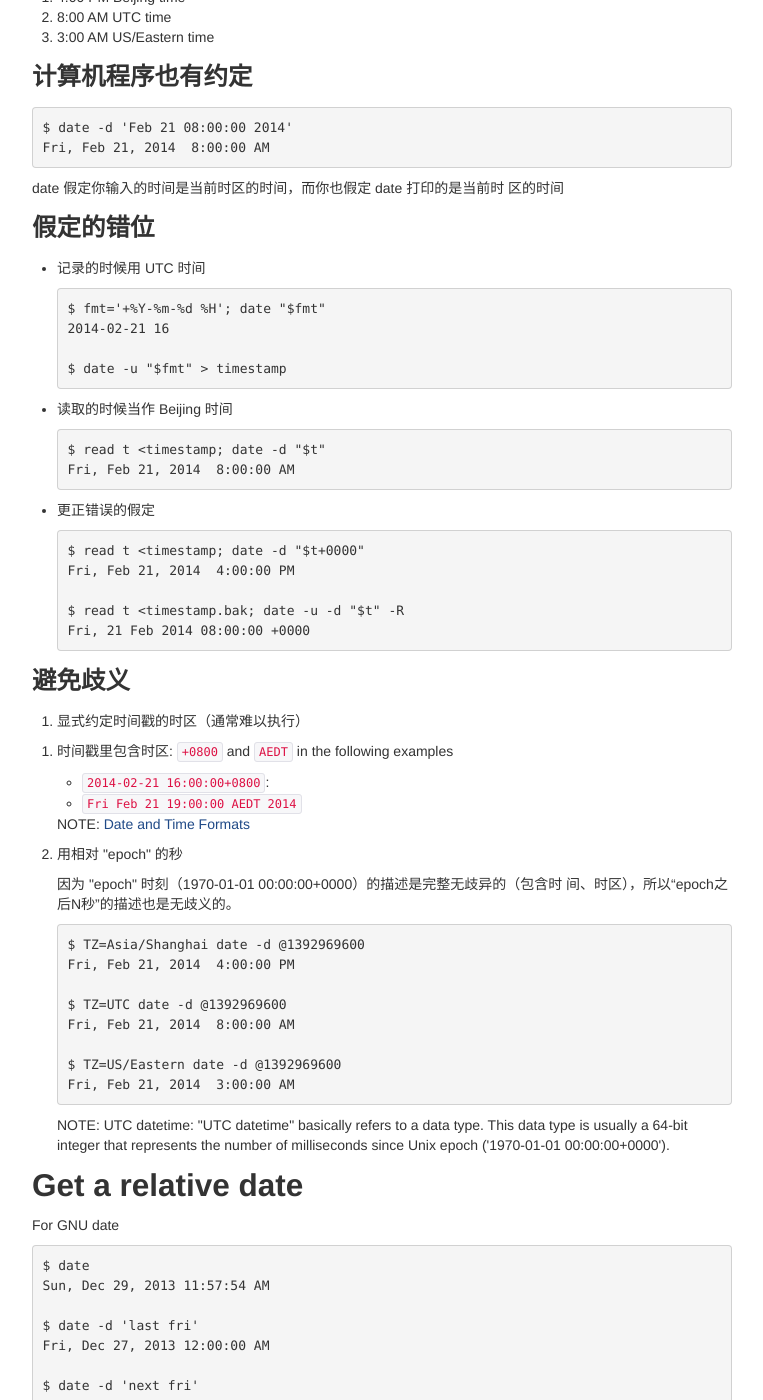
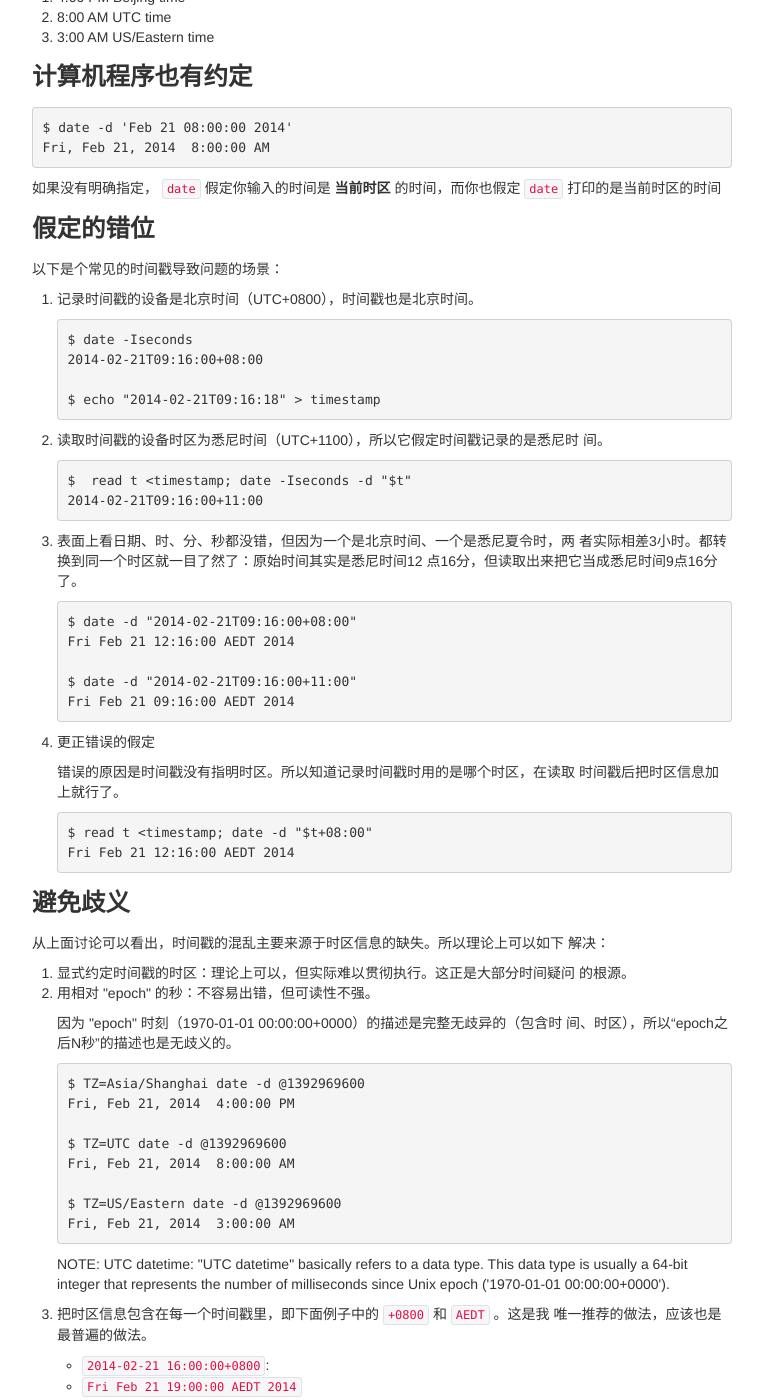
Before and after one commit to lgfang/lgfang.github.io, a Jekyll site: the page built from _posts/2014-02-21-time.html, in a window 1280 px wide and 1400 px high, scrolled down 635 px. Shown: the whole window, without its empty margins (258-1021 px from the left). Built offline with Jekyll 4.4.1, drawn with Linux system fonts in a browser that asks for light colours; comment, search, counter and statistics services are not loaded; some of the changed text lies outside the part shown.

Commit message:
2014-02-21-time.htmlL: more touch up

```diff
--- a/_posts/2014-02-21-time.html
+++ b/_posts/2014-02-21-time.html
@@ -65,8 +65,8 @@ Fri, Feb 21, 2014  8:00:00 AM
 </pre>
 
 <p>
-date 假定你输入的时间是当前时区的时间，而你也假定 date 打印的是当前时
-区的时间
+如果没有明确指定， <code>date</code> 假定你输入的时间是 <b>当前时区</b> 的时间，而你也假定
+<code>date</code> 打印的是当前时区的时间
 </p>
 </div>
 </div>
@@ -74,64 +74,75 @@ date 假定你输入的时间是当前时区的时间，而你也假定 date 打
 <div id="outline-container-org32aae22" class="outline-3">
 <h3 id="org32aae22">假定的错位</h3>
 <div class="outline-text-3" id="text-org32aae22">
-<ul class="org-ul">
+<p>
+以下是个常见的时间戳导致问题的场景：
+</p>
+
+<ol class="org-ol">
 <li><p>
-记录的时候用 UTC 时间
+记录时间戳的设备是北京时间（UTC+0800），时间戳也是北京时间。
 </p>
 
 <pre class="example">
-$ fmt='+%Y-%m-%d %H'; date "$fmt"
-2014-02-21 16
+$ date -Iseconds
+2014-02-21T09:16:00+08:00
 
-$ date -u "$fmt" &gt; timestamp
+$ echo "2014-02-21T09:16:18" &gt; timestamp
 </pre></li>
 
 <li><p>
-读取的时候当作 Beijing 时间
+读取时间戳的设备时区为悉尼时间（UTC+1100），所以它假定时间戳记录的是悉尼时
+间。
 </p>
 
 <pre class="example">
-$ read t &lt;timestamp; date -d "$t"
-Fri, Feb 21, 2014  8:00:00 AM
+$  read t &lt;timestamp; date -Iseconds -d "$t"
+2014-02-21T09:16:00+11:00
+</pre></li>
+
+<li><p>
+表面上看日期、时、分、秒都没错，但因为一个是北京时间、一个是悉尼夏令时，两
+者实际相差3小时。都转换到同一个时区就一目了然了：原始时间其实是悉尼时间12
+点16分，但读取出来把它当成悉尼时间9点16分了。
+</p>
+<pre class="example">
+$ date -d "2014-02-21T09:16:00+08:00"
+Fri Feb 21 12:16:00 AEDT 2014
+
+$ date -d "2014-02-21T09:16:00+11:00"
+Fri Feb 21 09:16:00 AEDT 2014
 </pre></li>
 
 <li><p>
 更正错误的假定
 </p>
 
+<p>
+错误的原因是时间戳没有指明时区。所以知道记录时间戳时用的是哪个时区，在读取
+时间戳后把时区信息加上就行了。
+</p>
 <pre class="example">
-$ read t &lt;timestamp; date -d "$t+0000"
-Fri, Feb 21, 2014  4:00:00 PM
-
-$ read t &lt;timestamp.bak; date -u -d "$t" -R
-Fri, 21 Feb 2014 08:00:00 +0000
+$ read t &lt;timestamp; date -d "$t+08:00"
+Fri Feb 21 12:16:00 AEDT 2014
 </pre></li>
-</ul>
+</ol>
 </div>
 </div>
 
 <div id="outline-container-orgc529f98" class="outline-3">
 <h3 id="orgc529f98">避免歧义</h3>
 <div class="outline-text-3" id="text-orgc529f98">
-<ol class="org-ol">
-<li>显式约定时间戳的时区（通常难以执行）</li>
-</ol>
-
+<p>
+从上面讨论可以看出，时间戳的混乱主要来源于时区信息的缺失。所以理论上可以如下
+解决：
+</p>
 
 <ol class="org-ol">
-<li><p>
-时间戳里包含时区: <code>+0800</code> and <code>AEDT</code> in the following examples
-</p>
-<ul class="org-ul">
-<li><code>2014-02-21 16:00:00+0800</code>:</li>
-<li><code>Fri Feb 21 19:00:00 AEDT 2014</code></li>
-</ul>
-<p>
-NOTE: <a href="https://www.w3.org/TR/NOTE-datetime">Date and Time Formats</a>
-</p></li>
+<li>显式约定时间戳的时区：理论上可以，但实际难以贯彻执行。这正是大部分时间疑问
+的根源。</li>
 
 <li><p>
-用相对 "epoch" 的秒
+用相对 "epoch" 的秒：不容易出错，但可读性不强。
 </p>
 
 <p>
@@ -153,6 +164,18 @@ Fri, Feb 21, 2014  3:00:00 AM
 NOTE: UTC datetime: "UTC datetime" basically refers to a data type. This
 data type is usually a 64-bit integer that represents the number of
 milliseconds since Unix epoch ('1970-01-01 00:00:00+0000').
+</p></li>
+
+<li><p>
+把时区信息包含在每一个时间戳里，即下面例子中的 <code>+0800</code> 和 <code>AEDT</code> 。这是我
+唯一推荐的做法，应该也是最普遍的做法。
+</p>
+<ul class="org-ul">
+<li><code>2014-02-21 16:00:00+0800</code>:</li>
+<li><code>Fri Feb 21 19:00:00 AEDT 2014</code></li>
+</ul>
+<p>
+NOTE: <a href="https://www.w3.org/TR/NOTE-datetime">Date and Time Formats</a>
 </p></li>
 </ol>
 </div>
@@ -221,7 +244,10 @@ Thu Dec 15 07:35:00 CST 2011
 <div class="outline-text-2" id="text-orgc779e77">
 <pre class="example">
 $ date -R
-Sun, 29 Dec 2013 14:31:47 +0800
+Sun, 29 Dec 2013 14:31:47 +0800     &lt;=== +0800 : offet
+
+$ date -Iseconds
+2022-02-24T13:04:41+11:00           &lt;=== +11:00 : offset
 
 $ TZ=US/Eastern date +%Z:%z
 EDT:-0400           &lt;=== EDT: Daylight Saving in effect; -0400: offset
@@ -229,16 +255,40 @@ EDT:-0400           &lt;=== EDT: Daylight Saving in effect; -0400: offset
 
 <p>
 Note: due to daylight saving, a timezone (zoneinfo) may have different offset
-at different times. Therefore, given a time, please ensure the offset is
-calculated based on that exact point in time as shown below:
+at different times:
 </p>
 <pre class="example">
-$ TZ=Australia/Sydney date -d 2020-04-05T01:00:00 --iso-8601=seconds
-2020-04-05T01:00:00+11:00           &lt;=== Timezone offset: 11 hours
+$ TZ=Australia/Sydney date -d 2020-04-05T01:00:00 -R
+Sun, 05 Apr 2020 01:00:00 +1100     &lt;=== Timezone offset: 11 hours
 
-$ TZ=Australia/Sydney date -d 2020-04-05T02:00:00 --iso-8601=seconds
-2020-04-05T02:00:00+10:00           &lt;=== Timezone offset: becomes 10 hours
+$ TZ=Australia/Sydney date -d 2020-04-05T02:00:00 -R
+Sun, 05 Apr 2020 02:00:00 +1000     &lt;=== Timezone offset: becomes 10 hours
 </pre>
+
+<p>
+If you convert both time into UTC, you'll see that the difference between the
+two points in time is <b>not</b> 1 hour but 2 hours:
+</p>
+<pre class="example">
+$ date -u -d "Sun, 05 Apr 2020 01:00:00 +1100"
+Sat Apr  4 14:00:00 UTC 2020
+
+$ date -u -d "Sun, 05 Apr 2020 02:00:00 +1000"
+Sat Apr  4 16:00:00 UTC 2020
+</pre>
+
+<p>
+Therefore, given a timezone, when trying to find out the timezone offset,
+ensure it is the offset is calculated based on the exact point in time of
+concern.
+</p>
+
+<p>
+<b>Fun Fact</b> While normally "Sydney time xxxx" defines a single point in time
+without any issue, "Sydney time Apr 5 02:00:00 2020" is ambiguous because it
+happens to fall in the one hour "overlap" of AEDT and AEST caused by the end
+of daylight saving time. You have to explicitly specify if it is AEDT or not.
+</p>
 </div>
 </div>
 
```
